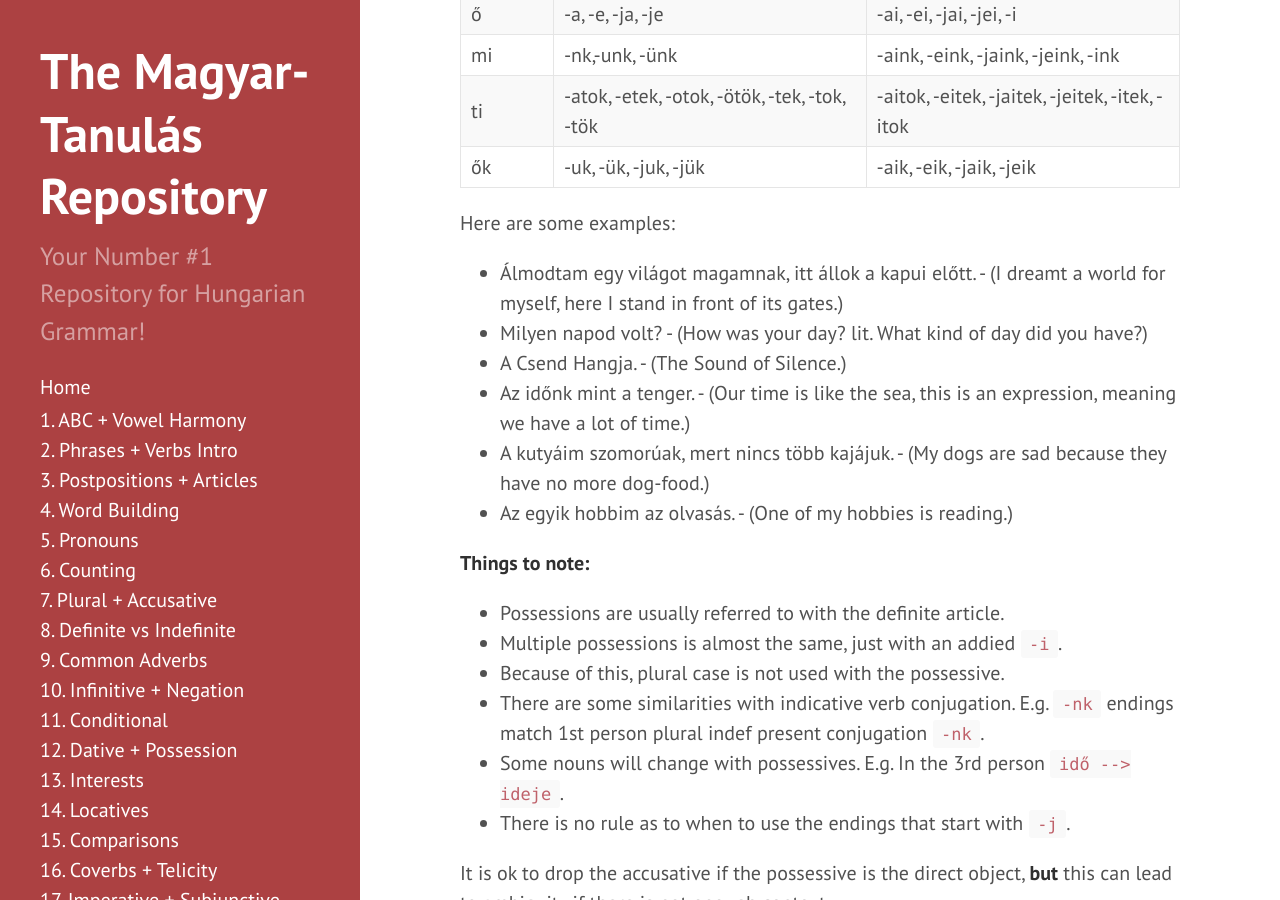
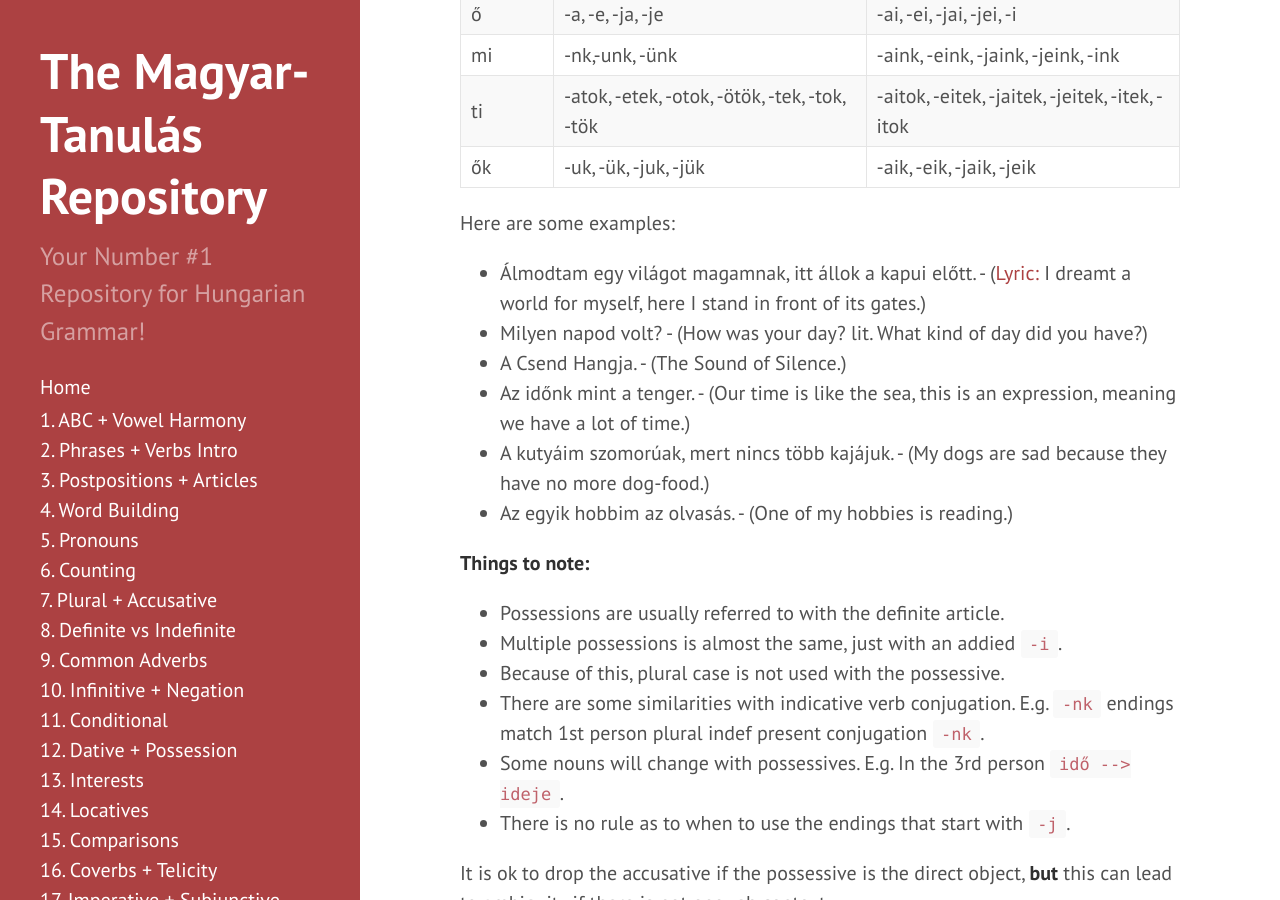
Before and after one commit to Magyartanulas/magyartanulas.github.io, a Jekyll site: the page built from dative_possession.md, in a window 1280 px wide and 900 px high, scrolled down 2311 px. Built offline with Jekyll 4.4.1, drawn with Linux system fonts in a browser that asks for light colours; comment, search, counter and statistics services are not loaded.

Commit message:
Update dative_possession.md

```diff
--- a/dative_possession.md
+++ b/dative_possession.md
@@ -66,7 +66,7 @@ In Hungarian, the possessive is marked with a suffix, and goes on the possessed
 
 Here are some examples:
 
-* Álmodtam egy világot magamnak, itt állok a kapui előtt. - (I dreamt a world for myself, here I stand in front of its gates.)
+* Álmodtam egy világot magamnak, itt állok a kapui előtt. - ([Lyric:](http://www.zeneszoveg.hu/dalszoveg/10/edda-muvek/almodtam-egy-vilagot-zeneszoveg.html) I dreamt a world for myself, here I stand in front of its gates.)
 * Milyen napod volt? - (How was your day? lit. What kind of day did you have?)
 * A Csend Hangja. - (The Sound of Silence.)
 * Az időnk mint a tenger. - (Our time is like the sea, this is an expression, meaning we have a lot of time.)
```
